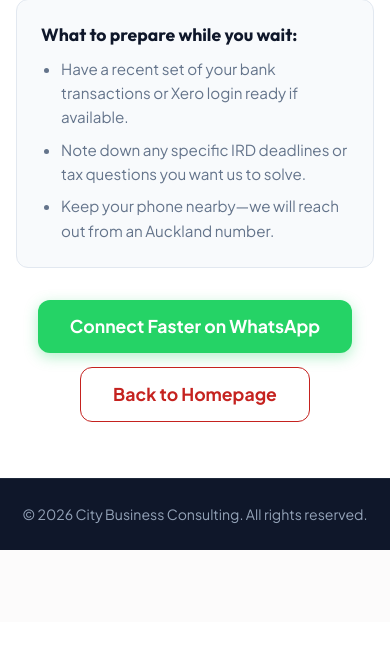
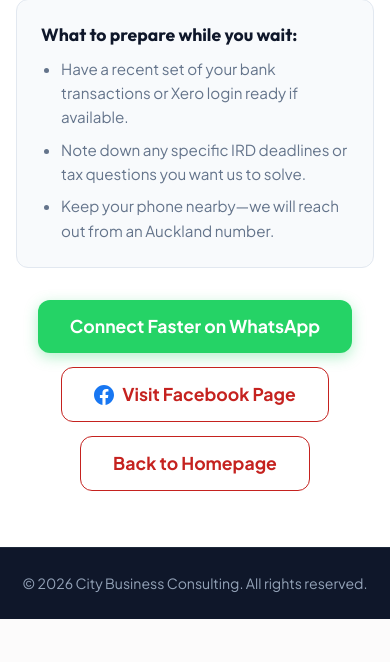
Before and after one commit to nikhilgupta-9/city-business-consultation, a PHP site: page /thank-you.php in a window 390 px wide. Shown: the part 498-1160 px from the top of the page. Before the commit the page ends 1048 px from the top, so only its background shows below. Run offline with PHP 8.4, Linux system fonts and the light colour scheme; the visitor is signed in with stand-in values (Sample User, id 1).

Commit message:
feat: update phone number to +91 81789 32532 and add Facebook profile links

```diff
--- a/config.php
+++ b/config.php
@@ -16,9 +16,10 @@ return [
     'founder'       => 'City Business Consulting Advisory Team',
     'founder_note'  => 'Registered NZ tax specialists and Xero certified advisors serving clients across Auckland, Wellington, Christchurch, and nationwide.',
 
-    // Contact details (can be set directly or configured)
-    'phone'         => '+64 9 888 7654',            // NZ phone number e.g. +64 9 888 7654
-    'whatsapp'      => '64210000000',               // WhatsApp international format
+    // Contact details
+    'phone'         => '+91 81789 32532',
+    'whatsapp'      => '918178932532',
+    'facebook_url'  => 'https://www.facebook.com/profile.php?id=61590339938683',
     'email'         => 'info@citybusinessconsulting.co.nz',
     'location'      => 'Auckland, New Zealand',
 
--- a/thank-you.php
+++ b/thank-you.php
@@ -70,6 +70,12 @@ $version = (string) @filemtime(__DIR__ . '/assets/style.css');
           <span>Connect Faster on WhatsApp</span>
         </a>
       <?php endif; ?>
+      <?php if (!empty($cfg['facebook_url'])): ?>
+        <a class="btn btn-outline btn-lg" href="<?= e($cfg['facebook_url']) ?>" target="_blank" rel="noopener" style="display: inline-flex; align-items: center; gap: 8px;">
+          <svg width="20" height="20" fill="#1877F2" viewBox="0 0 24 24"><path d="M24 12.073c0-6.627-5.373-12-12-12s-12 5.373-12 12c0 5.99 4.388 10.954 10.125 11.854v-8.385H7.078v-3.47h3.047V9.43c0-3.007 1.792-4.669 4.533-4.669 1.312 0 2.686.235 2.686.235v2.953H15.83c-1.491 0-1.956.925-1.956 1.874v2.25h3.328l-.532 3.47h-2.796v8.385C19.612 23.027 24 18.062 24 12.073z"/></svg>
+          <span>Visit Facebook Page</span>
+        </a>
+      <?php endif; ?>
       <a class="btn btn-outline btn-lg" href="./">Back to Homepage</a>
     </div>
   </div>
```
Also changed, not shown: index.php (+15 -2 lines).
